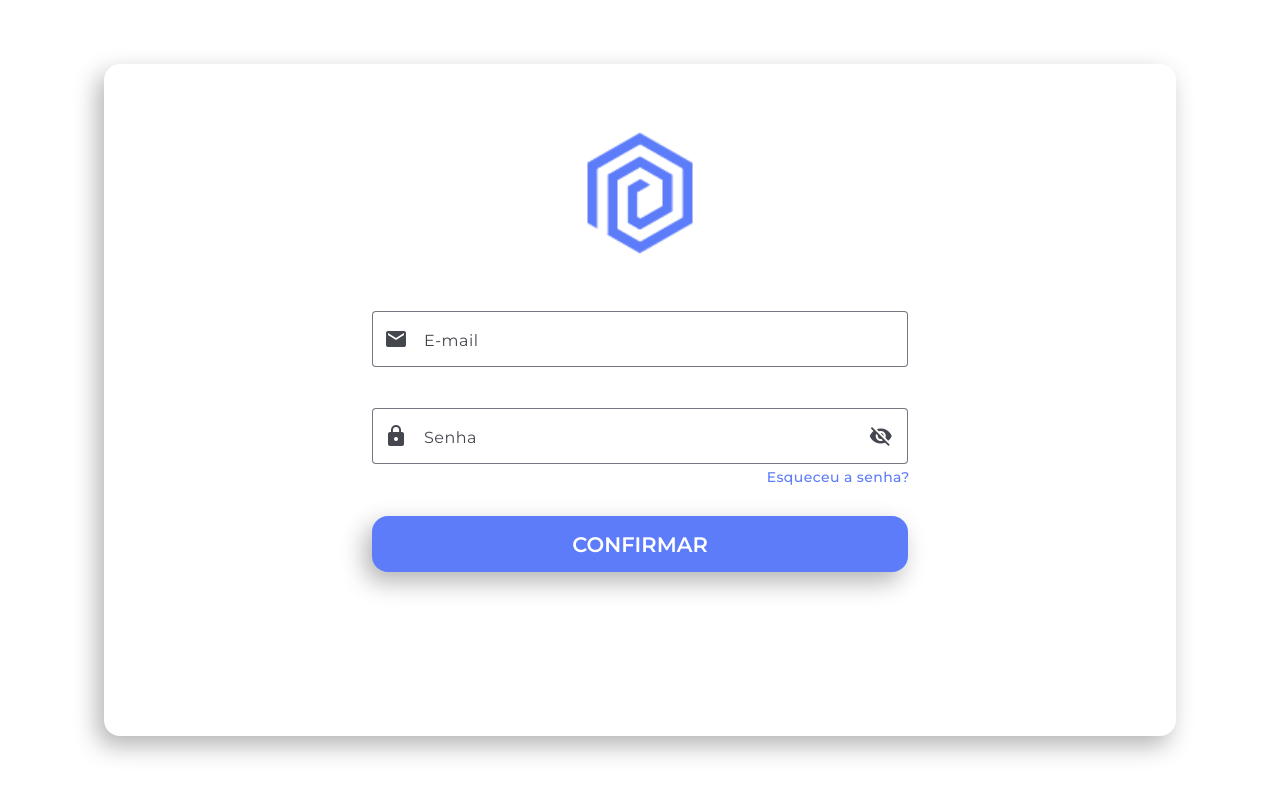
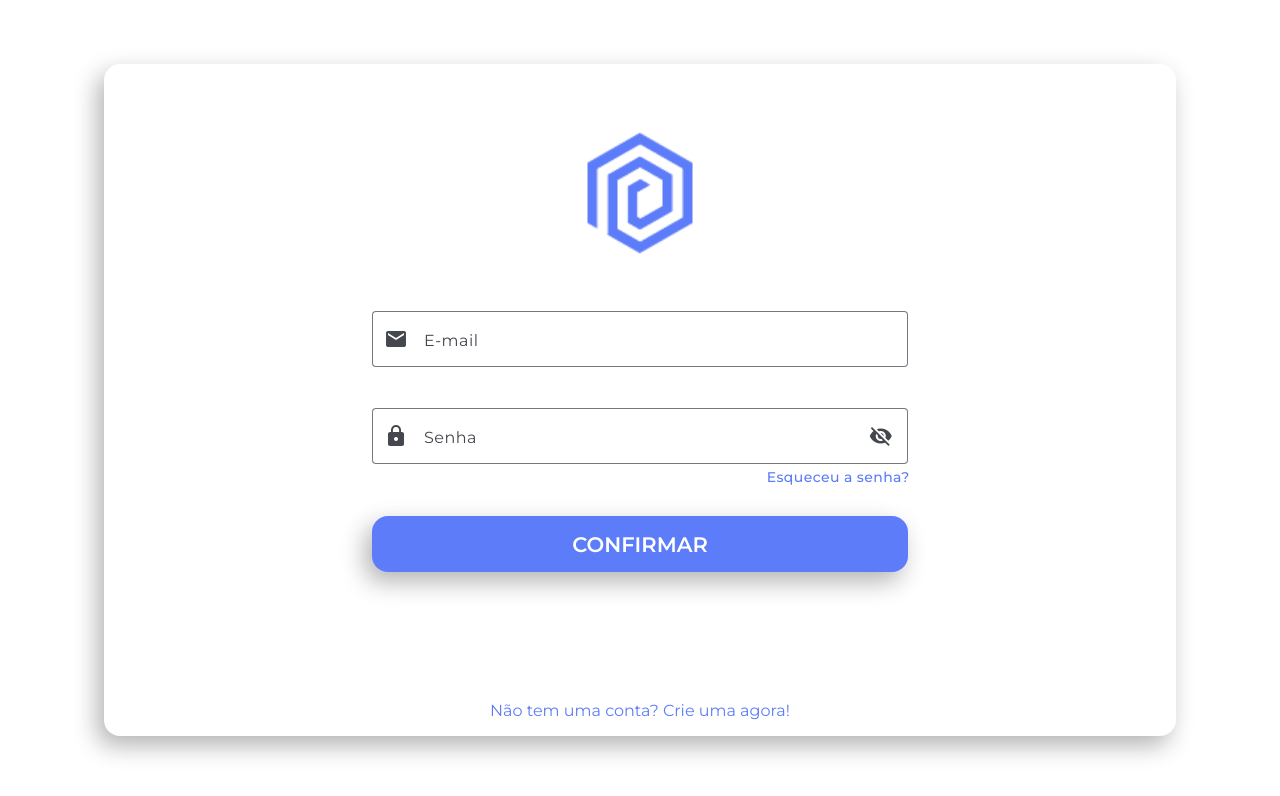
Before and after one commit to ByGustavoo/Login-Template, an Angular app: page /login in a window 1280 px wide. Shown: the top 796 px of the page. Built offline with nearby package versions, Linux system fonts and the light colour scheme.

Commit message:
INT-3
- Criado rotas para Tela de Esqueceu a Senha e Criar Conta

```diff
--- /dev/null
+++ b/src/app/pages/criar-conta/criar-conta.component.html
@@ -0,0 +1 @@
+<p>criar-conta works!</p>
--- /dev/null
+++ b/src/app/pages/esqueceu-senha/esqueceu-senha.component.html
@@ -0,0 +1 @@
+<p>esqueceu-senha works!</p>
--- a/src/app/pages/login/login.component.html
+++ b/src/app/pages/login/login.component.html
@@ -33,7 +33,7 @@
           </button>
 
           <mat-hint align="end">
-            <a href="/src/app/pages/esqueceu-senha/esqueceu-senha.component.html">Esqueceu a senha?</a>
+            <a [routerLink]="['/esqueceu-senha']">Esqueceu a senha?</a>
           </mat-hint>
         </mat-form-field>
       </div>
@@ -42,5 +42,9 @@
         <button class="btn-confirmar" mat-fab>CONFIRMAR</button>
       </div>
 
+      <div class="criar-conta-container">
+        <a [routerLink]="['/criar-conta']">Não tem uma conta? Crie uma agora!</a>
+      </div>
+
     </div>
   </div>
--- a/src/app/pages/login/login.component.scss
+++ b/src/app/pages/login/login.component.scss
@@ -69,6 +69,7 @@ mat-hint {
 mat-hint a {
   text-decoration: none;
   color: $cor-primaria;
+  cursor: pointer;
 }
 
 mat-hint a:hover {
@@ -90,3 +91,20 @@ mat-hint a:hover {
   color: $cor-texto-branco !important;
   box-shadow: -0.4rem 0.6rem 1.5rem $cor-sombra;
 }
+
+.criar-conta-container {
+  display: flex;
+  justify-content: center;
+  margin-top: 12%;
+}
+
+
+.criar-conta-container a {
+  text-decoration: none;
+  color: $cor-primaria;
+  cursor: pointer;
+}
+
+.criar-conta-container a:hover {
+  text-decoration: underline;
+}
--- a/src/app/pages/login/login.component.ts
+++ b/src/app/pages/login/login.component.ts
@@ -3,12 +3,13 @@ import { MatFormFieldModule } from '@angular/material/form-field';
 import { MatIconModule } from '@angular/material/icon';
 import { MatInputModule } from '@angular/material/input';
 import { MatButtonModule } from '@angular/material/button';
+import { RouterModule } from '@angular/router';
 
 @Component({
   selector: 'app-login',
   templateUrl: './login.component.html',
   styleUrl: './login.component.scss',
-  imports: [MatFormFieldModule, MatInputModule, MatIconModule, MatButtonModule],
+  imports: [MatFormFieldModule, MatInputModule, MatIconModule, MatButtonModule, RouterModule],
   changeDetection: ChangeDetectionStrategy.OnPush,
 })
 
```
Also changed, not shown: src/app/app.routes.ts (+6 -2 lines), src/app/pages/criar-conta/criar-conta.component.ts (added, +11 -0 lines), src/app/pages/esqueceu-senha/esqueceu-senha.component.ts (added, +11 -0 lines), src/app/pages/criar-conta/criar-conta.component.scss (added), src/app/pages/esqueceu-senha/esqueceu-senha.component.scss (added), 2 other files (tests, documents, lock files or other folders).
